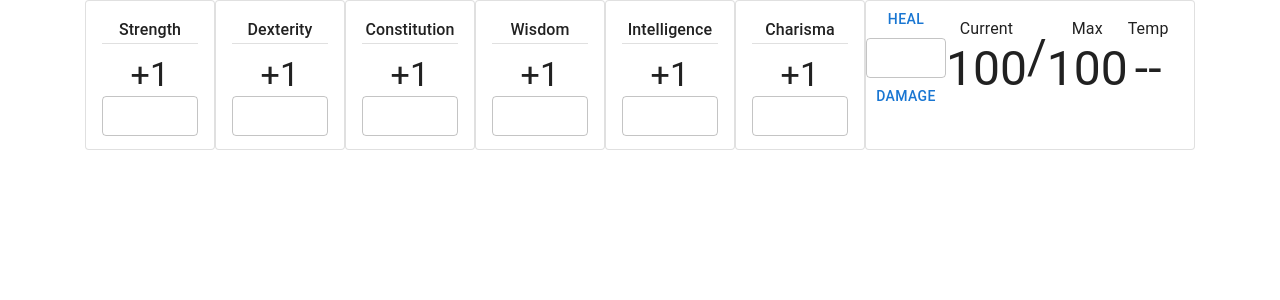
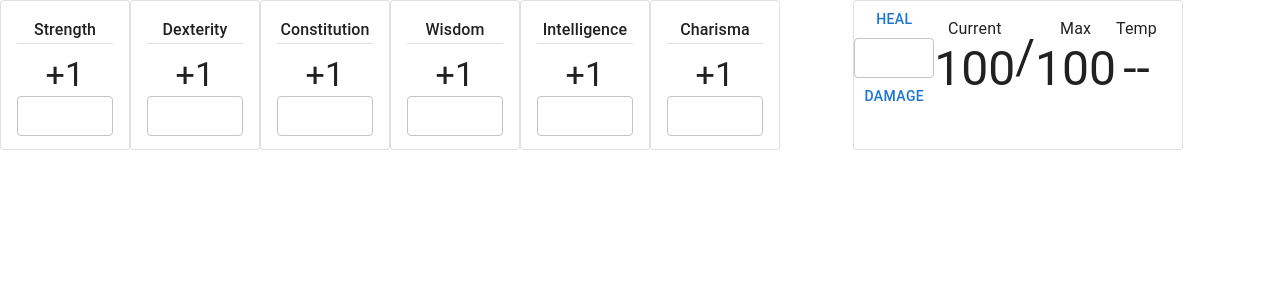
Before and after one commit to TheConMiz/dndcs_ui, a Next.js app: page /Main in a window 1280 px wide. Shown: the top 300 px of the page. Built offline with nearby package versions, Linux system fonts and the light colour scheme.

Commit message:
UI - Grid and Stack

```diff
--- a/pages/Main.jsx
+++ b/pages/Main.jsx
@@ -1,29 +1,38 @@
 import React from 'react'
+import { Button, Grid, Stack } from '@mui/material'
+import { Container, maxWidth } from '@mui/system'
+
+// Self-generated components
 import Ability_Score_Card from './widgets/Ability_Score_Card'
+import Hit_Point_Tracker from './widgets/Hit_Point_Tracker'
 import Random_Dog from './widgets/Random_Dog'
-import Hit_Point_Tracker from './widgets/Hit_Point_Tracker'
+
 
 const Main = () => {
     return (
-        <div
-            style={{
-                display: "flex",
-                flexDirection: "row",
-                justifyContent: "center",
-                alignItems: "center",
-            }}
-        >
+
+        <Grid container>
+            <Grid xs={8} spacing={0}>
+                <Stack direction="row">
                     <Ability_Score_Card mode="Strength"></Ability_Score_Card>
                     <Ability_Score_Card mode="Dexterity"></Ability_Score_Card>
                     <Ability_Score_Card mode="Constitution"></Ability_Score_Card>
                     <Ability_Score_Card mode="Wisdom"></Ability_Score_Card>
                     <Ability_Score_Card mode="Intelligence"></Ability_Score_Card>
                     <Ability_Score_Card mode="Charisma"></Ability_Score_Card>
+                </Stack>
+            </Grid>
 
+            <Grid xs={4} spacing={0}>
                 <Hit_Point_Tracker></Hit_Point_Tracker>
 
-        </div>
+            </Grid>
 
+            {/* <Grid xs={4} spacing={0}>
+                <Random_Dog></Random_Dog>
+            </Grid> */}
+
+        </Grid>
 
     )
 }
--- a/pages/widgets/Random_Dog.jsx
+++ b/pages/widgets/Random_Dog.jsx
@@ -2,7 +2,7 @@ import React from 'react'
 import { useState } from 'react'
 import Image from 'next/image';
 
-const Character_Badge = () => {
+const Random_Dog = () => {
 
     const [dog_src, set_dog_src] = useState("");
 
@@ -32,4 +32,4 @@ const Character_Badge = () => {
     )
 }
 
-export default Character_Badge
+export default Random_Dog
```
Also changed, not shown: pages/index.js (+5 -6 lines), pages/Context_Window.js (renamed from pages/ContextWindow.js). Lines whose indentation alone changed are shown as unchanged.
